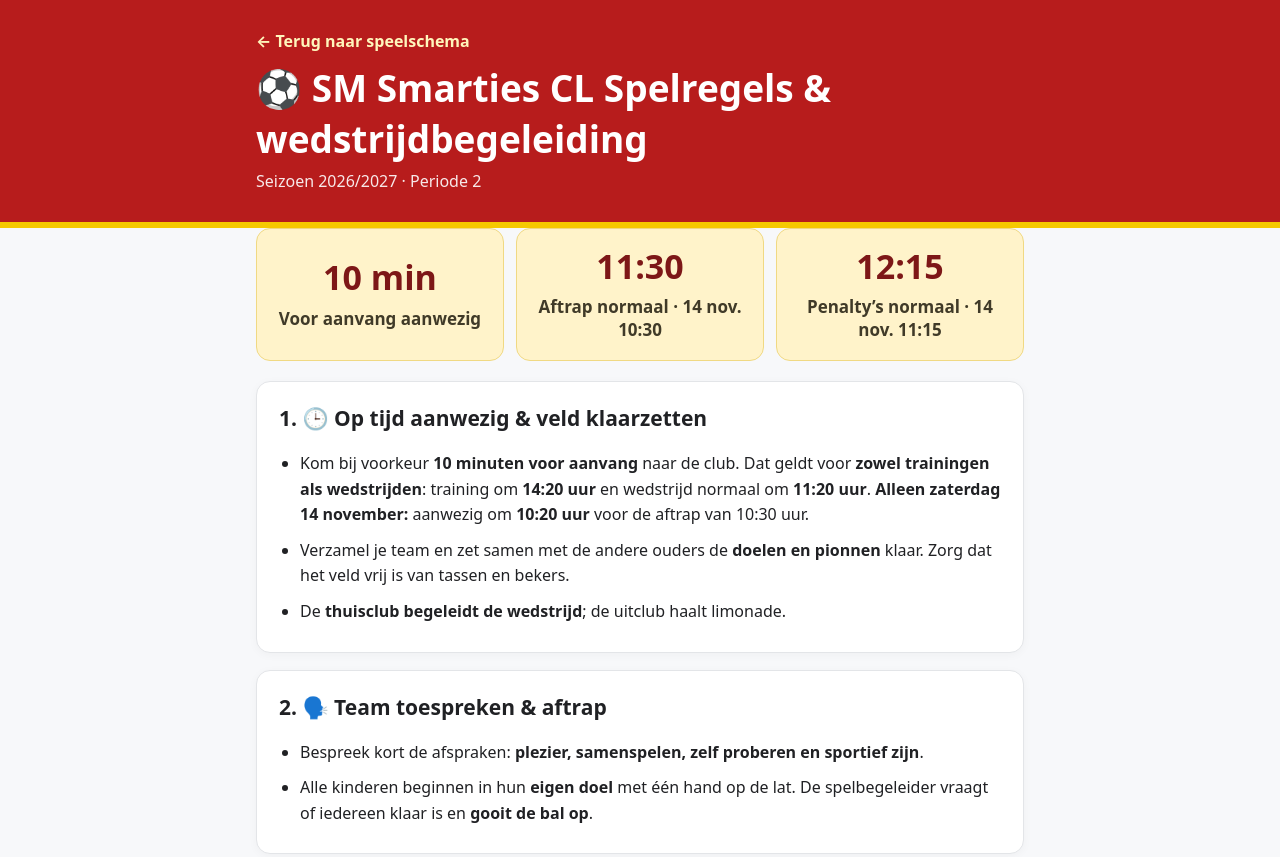
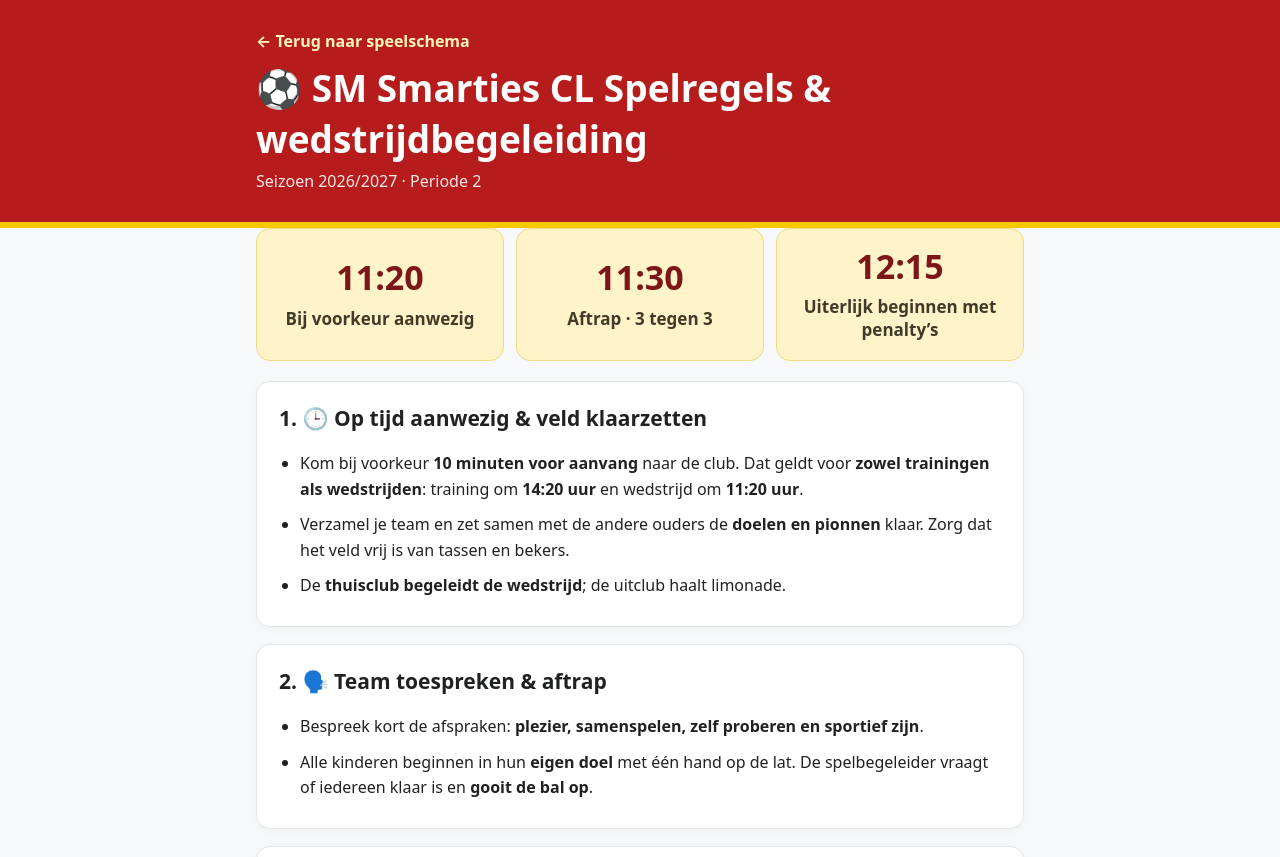
Before and after one commit to smsmarties/smsmartiesschema, a plain HTML site: page spelregels.html in a window 1280 px wide. Shown: the top 857 px of the page. Drawn offline with Linux system fonts and the light colour scheme.

Commit message:
Publiceer bijgewerkte SM Smarties periode 2 site

```diff
--- a/spelregels.html
+++ b/spelregels.html
@@ -7,13 +7,13 @@
 </style></head><body>
 <header class="top"><div class="wrap"><a class="back" href="./index.html">← Terug naar speelschema</a><h1>⚽ SM Smarties CL Spelregels & wedstrijdbegeleiding</h1><p>Seizoen 2026/2027 · Periode 2</p></div></header>
 <main class="wrap">
-<div class="facts"><div class="fact"><b>10 min</b><span>Voor aanvang aanwezig</span></div><div class="fact"><b>11:30</b><span>Aftrap normaal · 14 nov. 10:30</span></div><div class="fact"><b>12:15</b><span>Penalty’s normaal · 14 nov. 11:15</span></div></div>
-<section class="card"><h2>1. 🕒 Op tijd aanwezig & veld klaarzetten</h2><ul class="rules"><li>Kom bij voorkeur <strong>10 minuten voor aanvang</strong> naar de club. Dat geldt voor <strong>zowel trainingen als wedstrijden</strong>: training om <strong>14:20 uur</strong> en wedstrijd normaal om <strong>11:20 uur</strong>. <strong>Alleen zaterdag 14 november:</strong> aanwezig om <strong>10:20 uur</strong> voor de aftrap van 10:30 uur.</li><li>Verzamel je team en zet samen met de andere ouders de <strong>doelen en pionnen</strong> klaar. Zorg dat het veld vrij is van tassen en bekers.</li><li>De <strong>thuisclub begeleidt de wedstrijd</strong>; de uitclub haalt limonade.</li></ul></section>
+<div class="facts"><div class="fact"><b>11:20</b><span>Bij voorkeur aanwezig</span></div><div class="fact"><b>11:30</b><span>Aftrap · 3 tegen 3</span></div><div class="fact"><b>12:15</b><span>Uiterlijk beginnen met penalty’s</span></div></div>
+<section class="card"><h2>1. 🕒 Op tijd aanwezig & veld klaarzetten</h2><ul class="rules"><li>Kom bij voorkeur <strong>10 minuten voor aanvang</strong> naar de club. Dat geldt voor <strong>zowel trainingen als wedstrijden</strong>: training om <strong>14:20 uur</strong> en wedstrijd om <strong>11:20 uur</strong>.</li><li>Verzamel je team en zet samen met de andere ouders de <strong>doelen en pionnen</strong> klaar. Zorg dat het veld vrij is van tassen en bekers.</li><li>De <strong>thuisclub begeleidt de wedstrijd</strong>; de uitclub haalt limonade.</li></ul></section>
 <section class="card"><h2>2. 🗣️ Team toespreken & aftrap</h2><ul class="rules"><li>Bespreek kort de afspraken: <strong>plezier, samenspelen, zelf proberen en sportief zijn</strong>.</li><li>Alle kinderen beginnen in hun <strong>eigen doel</strong> met één hand op de lat. De spelbegeleider vraagt of iedereen klaar is en <strong>gooit de bal op</strong>.</li></ul></section>
 <section class="card"><h2>3. ⚽ De wedstrijd</h2><ul class="rules"><li><strong>3 tegen 3</strong>, zonder keeper. Speel <strong>4 × 10 minuten</strong> met korte pauzes; wissel na twee periodes van speelhelft.</li><li>Bij <strong>5 doelpunten verschil</strong> mag het achterstaande team een extra speler inzetten.</li><li>Er wordt <strong>niet gefloten</strong>; geen strafschoppen tijdens het spel en geen kaarten. Houd het tempo erin en betrek ook kinderen die minder meedoen, bijvoorbeeld bij het uitnemen van de bal.</li><li>Een <strong>doelpunt vanaf de eigen helft</strong> telt alleen als de bal vooraf is <strong>overgepasst</strong>. Kinderen leren zo ook verdedigen.</li><li><strong>Na een doelpunt:</strong> iedereen terug naar het eigen doel. Het team waartegen gescoord is, hervat het spel.</li></ul>
 <h3>Spelhervattingen</h3><ul class="rules"><li><strong>Achterbal en uitbal:</strong> indribbelen, passen en dan pas op doel schieten.</li><li><strong>Hoekschop:</strong> indribbelen, inpassen of direct inschieten vanaf de hoek.</li><li><strong>Afstand:</strong> tegenstanders houden bij elke spelhervatting minimaal <strong>3 meter</strong> afstand.</li></ul>
 <h3>Ouders en publiek</h3><ul class="rules"><li>Blijf bij trainingen en wedstrijden <strong>buiten het veld, langs de lange zijde</strong>.</li><li>Moedig positief aan, maar <strong>coach niet voor</strong> en roep geen tussenstanden. Plezier en balcontact staan voorop.</li></ul></section>
-<section class="card"><h2>4. ⏱️ Tijdig stoppen</h2><p>Houd de tijd in de gaten en rond de wedstrijd zo af dat de <strong>penalty’s normaal uiterlijk om 12:15 uur beginnen</strong>. Om <strong>12:30 uur</strong> start de volgende groep. <strong>Op 14 november</strong> beginnen de penalty’s uiterlijk om <strong>11:15 uur</strong> vanwege de eerdere aftrap.</p></section>
+<section class="card"><h2>4. ⏱️ Tijdig stoppen</h2><p>Houd de tijd in de gaten en rond de wedstrijd zo af dat de <strong>penalty’s uiterlijk om 12:15 uur beginnen</strong>. Om <strong>12:30 uur</strong> start de volgende groep.</p></section>
 <section class="card"><h2>5. 🥅 Penalty’s & sportief afsluiten</h2><ul class="rules"><li>Neem na de wedstrijd samen de <strong>penalty’s</strong>.</li><li>Laat alle kinderen daarna <strong>handen schudden of elkaar een box geven</strong>, ook aan de spelbegeleider.</li></ul></section>
 <section class="card"><h2>6. 🧹 Samen opruimen</h2><p>Ruim samen met de ouders het veld op: <strong>doelen aan de kant, pionnen verzamelen en bekers en tassen meenemen</strong>. Laat het veld netjes achter voor de volgende groep.</p></section>
 <footer>SM Smarties · CL Spelregels & wedstrijdbegeleiding</footer>
```
